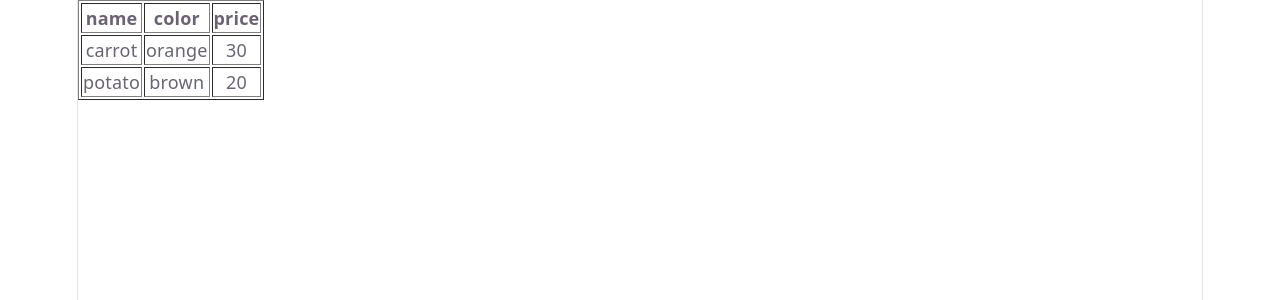
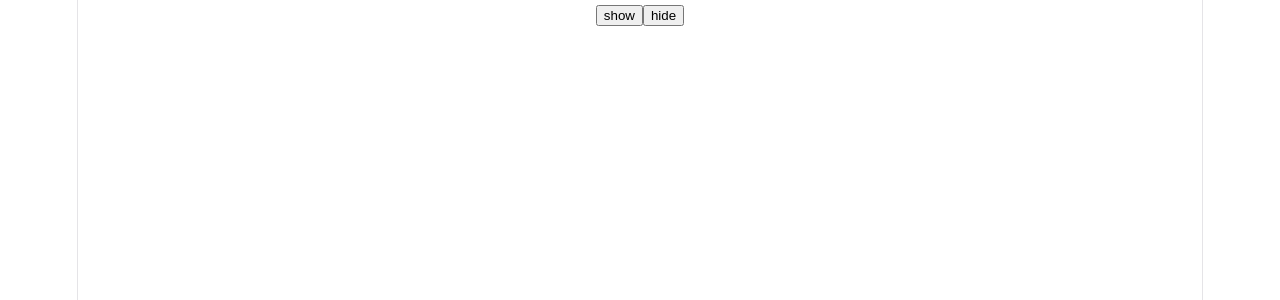
Before and after one commit to gayathrislatrainer23-bot/5-7-may-2026, a React (Vite) app in the folder react/learn-react/: page / in a window 1280 px wide. Shown: the top 300 px of the page. Built offline with nearby package versions, Linux system fonts and the light colour scheme.

Commit message:
STATE AND EVENT

```diff
--- a/react/learn-react/src/App.jsx
+++ b/react/learn-react/src/App.jsx
@@ -3,7 +3,9 @@ import AdminDashBoard from './components/AdminDashBoard.jsx'
 import BoxModel from './components/BoxModel'
 import Child from './components/Child'
 import LoginPage from './components/LoginPage.jsx'
+import Message from './components/Message.jsx'
 import Register from './components/Register'
+import Show from './components/Show.jsx'
 import StudentsList from './components/StudentsList.jsx'
 import VegetablesList from './components/VegetablesList.jsx'
 import WeatherInfo from './components/WeatherInfo'
@@ -35,7 +37,9 @@ let user = 'admin'
 
 {/* <LoginPage isLoggin={isLoggin}/> */}
 {/* <StudentsList/> */}
-<VegetablesList/>
+{/* <VegetablesList/> */}
+{/* <Message/> */}
+<Show/>
 </div>
 
   )
--- /dev/null
+++ b/react/learn-react/src/components/Message.jsx
@@ -0,0 +1,23 @@
+import React, { useState } from 'react'
+
+function Message() {
+    // let message = ' hello'
+ const [message, setMessage] = useState('hello')
+ const [age, setAge] = useState(30)
+
+    const handleMessage = ()=>{
+     setMessage('hai')
+    }
+  return (
+    <div>
+        {message}
+        <button onClick={handleMessage}>change message</button>
+        <br />
+        {age}
+        <button onClick={()=> setAge(age+1)}>change age</button>
+
+        </div>
+  )
+}
+
+export default Message
--- /dev/null
+++ b/react/learn-react/src/components/Show.jsx
@@ -0,0 +1,22 @@
+import { useState } from "react"
+
+function Show() {
+    // let isShow = true;
+ const[isShow,setIsShow]=useState(false)
+ console.log(isShow)
+
+  return (
+    <div>
+     {
+        isShow && (
+            <p>this is me</p>
+        )
+     }
+
+<button onClick={()=> setIsShow(true)} >show</button>
+<button onClick={()=> setIsShow(false)} >hide</button>
+    </div>
+  )
+}
+
+export default Show
```
Also changed, not shown: 1 other file (tests, documents, lock files or other folders).
